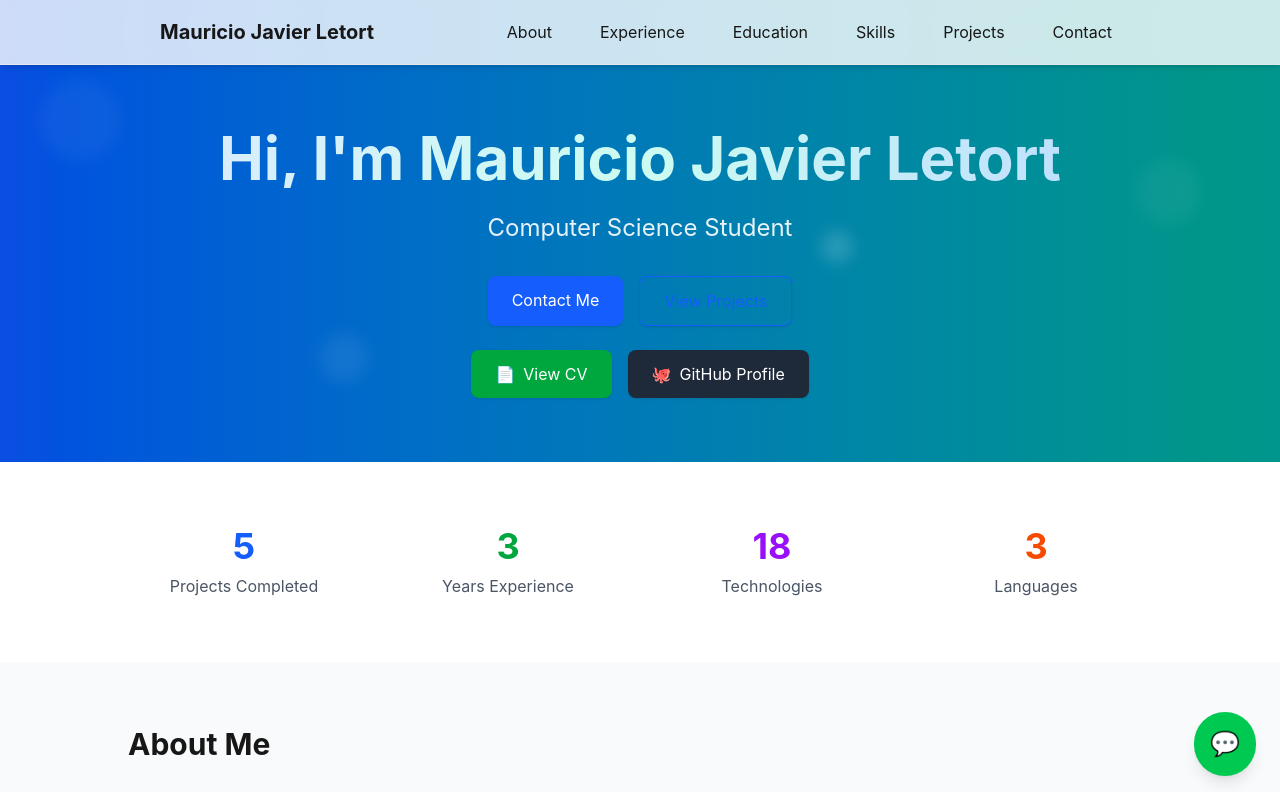
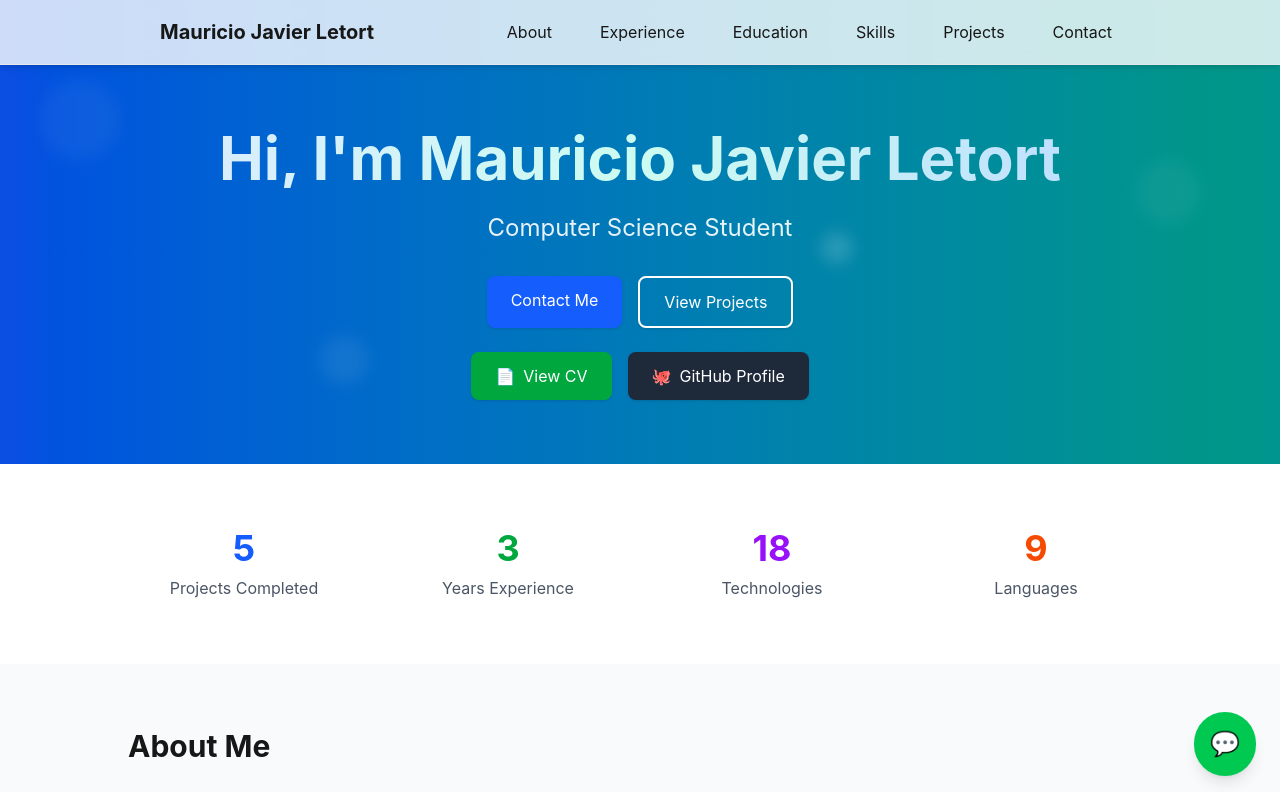
Before and after one commit to Mau567/personal_webpage, a Next.js app: page / in a window 1280 px wide. Shown: the top 792 px of the page. Built offline with nearby package versions, Linux system fonts and the light colour scheme.

Commit message:
Update homepage styling and content: modify button styles for better visibility, adjust technology counter from 3 to 9, and enhance OCaml skill representation from 50% to 70% for improved accuracy.

```diff
--- a/src/app/page.tsx
+++ b/src/app/page.tsx
@@ -176,7 +176,7 @@ export default function Home() {
               </a>
               <a
                 href="#projects"
-                className="border border-blue-600 text-blue-600 px-6 py-3 rounded-lg shadow transition-transform hover:bg-blue-50 hover:scale-105"
+                className="border-2 border-white text-white px-6 py-3 rounded-lg shadow transition-transform hover:bg-white/10 hover:scale-105"
               >
                 View Projects
               </a>
@@ -223,7 +223,7 @@ export default function Home() {
               <p className="text-gray-600 dark:text-gray-400">Technologies</p>
             </div>
             <div className="fade-in">
-              <div className="text-3xl md:text-4xl font-bold text-orange-600 mb-2 counter" data-target="3">0</div>
+              <div className="text-3xl md:text-4xl font-bold text-orange-600 mb-2 counter" data-target="9">0</div>
               <p className="text-gray-600 dark:text-gray-400">Languages</p>
             </div>
           </div>
@@ -574,10 +574,10 @@ export default function Home() {
                 <div>
                   <div className="flex justify-between mb-1">
                     <span className="text-sm font-medium">OCaml</span>
-                    <span className="text-sm text-gray-500">50%</span>
+                    <span className="text-sm text-gray-500">70%</span>
                   </div>
                   <div className="w-full bg-gray-200 rounded-full h-2">
-                    <div className="bg-amber-600 h-2 rounded-full transition-all duration-1000 ease-out" style={{width: '50%'}}></div>
+                    <div className="bg-amber-600 h-2 rounded-full transition-all duration-1000 ease-out" style={{width: '70%'}}></div>
                   </div>
                 </div>
                 <div>
```
